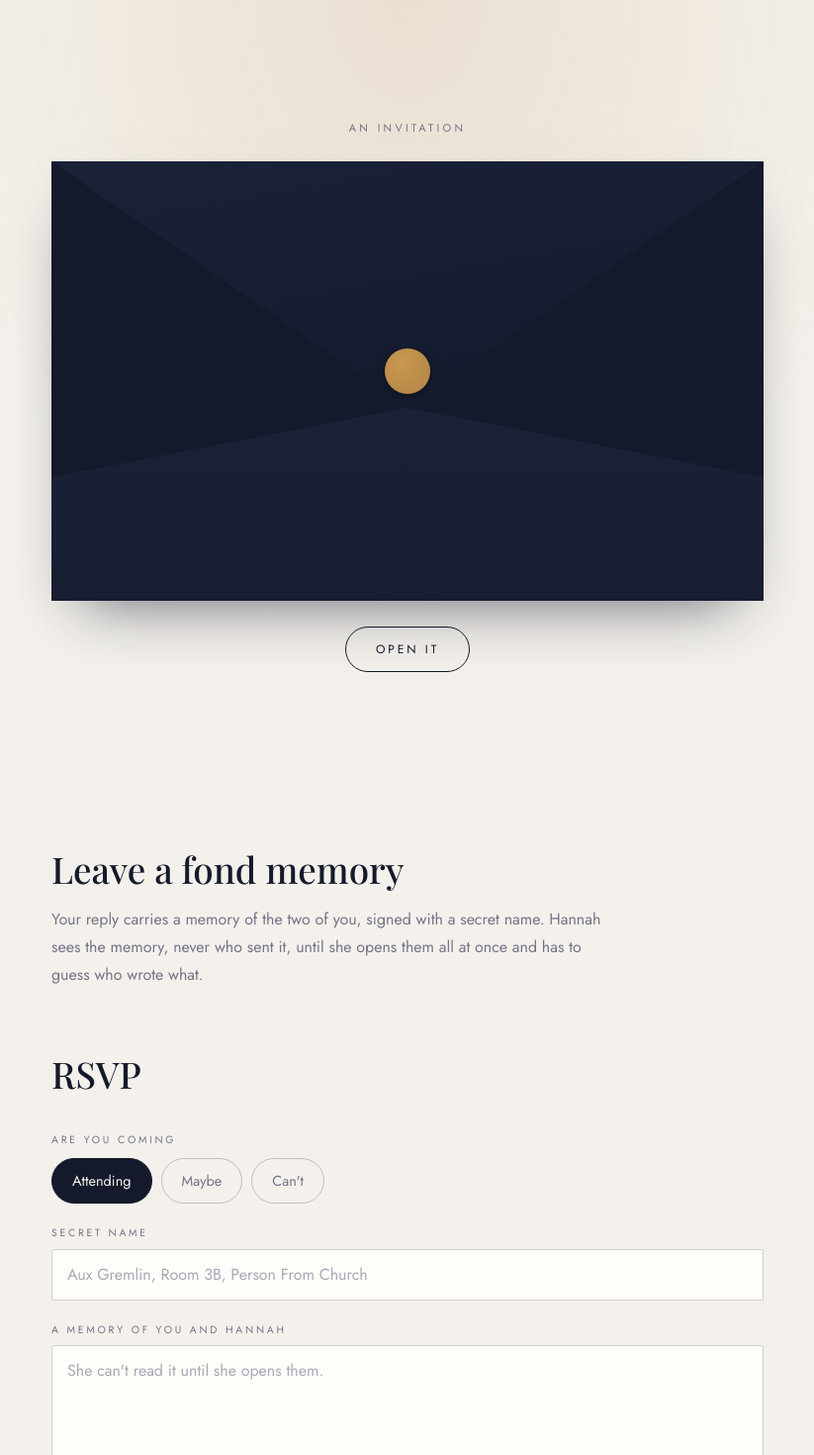
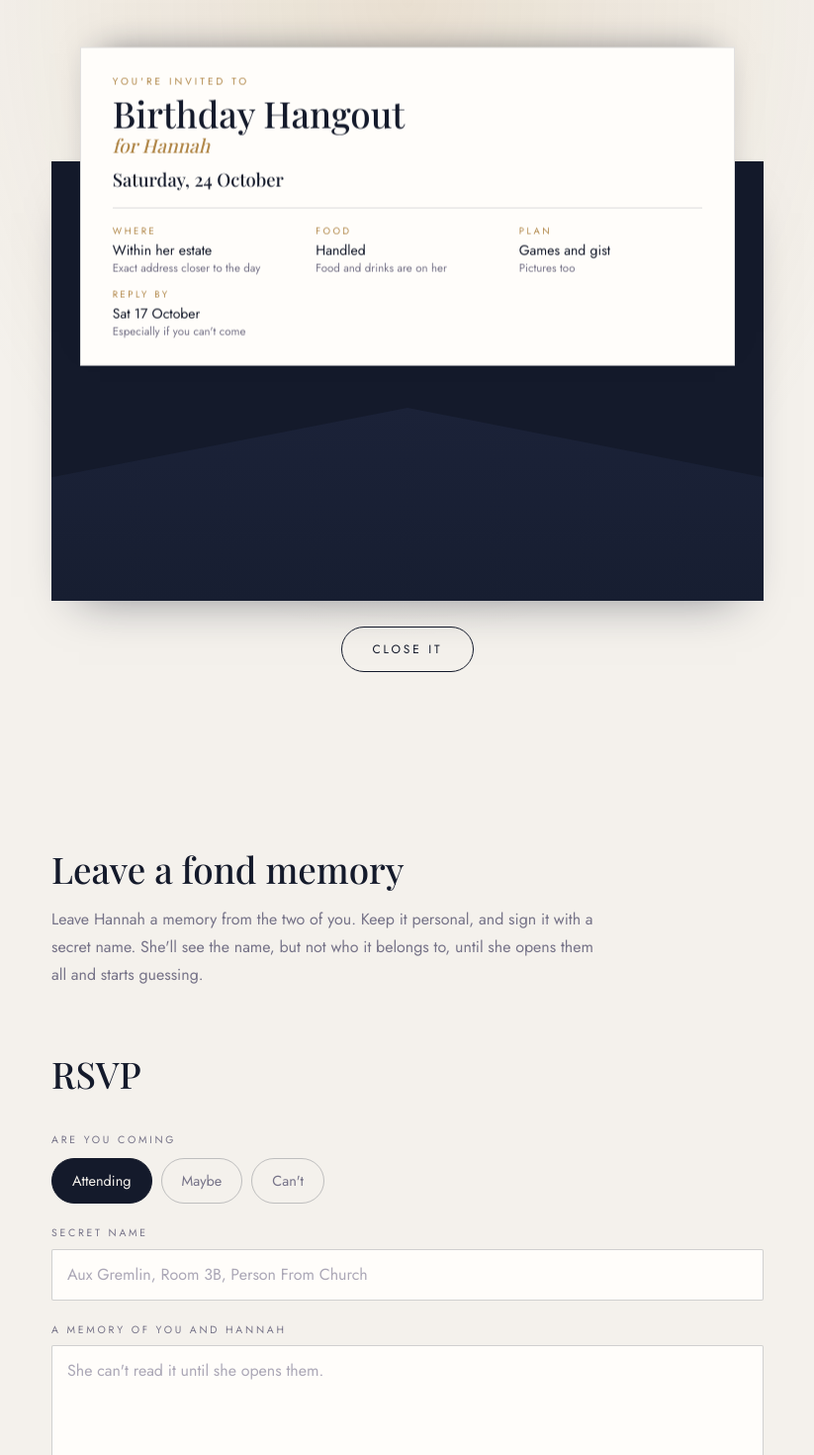
Before and after one commit to rehkmansa/games-night-rsvp, a Next.js app: page /sample/d in a window 1280 px wide. Shown: the top 1470 px of the page at 99% size, without its empty margins (228-1051 px from the left). Built offline with nearby package versions, Linux system fonts and the light colour scheme.

Commit message:
Drop full name, rewrite memory copy and auto-open the envelope

```diff
--- a/app/components/InviteBoard.tsx
+++ b/app/components/InviteBoard.tsx
@@ -98,8 +98,9 @@ export function InviteBoard() {
           Everyone leaves one memory
         </h2>
         <p className="mt-2.5 max-w-[58ch] text-[15.5px] leading-relaxed text-cream/85">
-          You leave a memory of the two of you, signed with a secret name. Hannah sees the memory,
-          never who sent it.
+          Leave Hannah a memory from the two of you. Keep it personal, and sign it with a secret
+          name. She&apos;ll see the name, but not who it belongs to, until she opens them all and
+          starts guessing.
         </p>
         <p className="mt-2 font-hand text-2xl text-sun">
           she opens them all at once and has to guess every single one
--- a/app/layout.tsx
+++ b/app/layout.tsx
@@ -26,7 +26,7 @@ const body = Work_Sans({
 const SITE_URL = process.env.VERCEL_PROJECT_PRODUCTION_URL
   ? `https://${process.env.VERCEL_PROJECT_PRODUCTION_URL}`
   : "http://localhost:3000";
-const TITLE = "Faleti Hannah's Birthday Hangout";
+const TITLE = "Birthday Hangout";
 const DESCRIPTION =
   "Saturday 24 October at Hannah's estate. Food, drinks and games are sorted, just reply by the 17th so she can plan, and leave her a memory under a secret name.";
 
@@ -34,12 +34,12 @@ export const metadata: Metadata = {
   metadataBase: new URL(SITE_URL),
   title: TITLE,
   description: DESCRIPTION,
-  applicationName: "Faleti Hannah's Birthday Hangout",
-  keywords: ["Faleti Hannah", "Hannah", "birthday", "hangout", "RSVP", "Lagos"],
+  applicationName: "Birthday Hangout",
+  keywords: ["birthday", "hangout", "RSVP", "Lagos"],
   openGraph: {
     type: "website",
     url: SITE_URL,
-    siteName: "Faleti Hannah's Birthday Hangout",
+    siteName: "Birthday Hangout",
     title: TITLE,
     description: DESCRIPTION,
     locale: "en_NG",
--- a/app/lib/og.tsx
+++ b/app/lib/og.tsx
@@ -3,7 +3,7 @@ import { join } from "node:path";
 import { ImageResponse } from "next/og";
 
 export const alt =
-  "Faleti Hannah's Birthday Hangout. Saturday 24 October, at her estate. Reply by 17 October.";
+  "Birthday Hangout. Saturday 24 October, at her estate. Reply by 17 October.";
 export const size = { width: 1200, height: 630 };
 export const contentType = "image/png";
 
--- a/app/sample/b/page.tsx
+++ b/app/sample/b/page.tsx
@@ -48,7 +48,7 @@ export default function PassSample() {
 
           <h1 className={`t-title ${display.className}`}>
             Birthday Hangout
-            <span>Faleti Hannah</span>
+            <span>for Hannah</span>
           </h1>
 
           <dl className="t-rows">
@@ -83,9 +83,9 @@ export default function PassSample() {
       <section className="t-secret">
         <h2 className={`t-h2 ${display.className}`}>Leave a fond memory</h2>
         <p>
-          Your reply carries a memory of the two of you, signed with a secret name. Hannah sees the
-          memory, never who sent it, until she opens them all at once and has to guess who wrote
-          what.
+          Leave Hannah a memory from the two of you. Keep it personal, and sign it with a secret
+          name. She&apos;ll see the name, but not who it belongs to, until she opens them all and
+          starts guessing.
         </p>
       </section>
 
--- a/app/sample/c/page.tsx
+++ b/app/sample/c/page.tsx
@@ -74,9 +74,9 @@ export default function CardSample() {
         <div className="a-game">
           <p className={`a-game-head ${display.className}`}>Leave a fond memory</p>
           <p>
-            Your reply carries a memory of the two of you, signed with a secret name. Hannah sees
-            the memory, never who sent it, until she opens them all at once and has to guess who
-            wrote what.
+            Leave Hannah a memory from the two of you. Keep it personal, and sign it with a secret
+            name. She&apos;ll see the name, but not who it belongs to, until she opens them all and
+            starts guessing.
           </p>
         </div>
 
--- a/app/sample/d/page.tsx
+++ b/app/sample/d/page.tsx
@@ -2,7 +2,7 @@
 
 /* THROWAWAY PREVIEW — direction D "Envelope". Delete once a direction is picked. */
 
-import { useState } from "react";
+import { useEffect, useState } from "react";
 import { Playfair_Display, Jost } from "next/font/google";
 
 const display = Playfair_Display({ subsets: ["latin"], weight: ["500", "700"] });
@@ -31,6 +31,18 @@ const DETAILS = [
 
 export default function EnvelopeSample() {
   const [open, setOpen] = useState(false);
+
+  // Opens itself shortly after load. Nobody should have to work out that the
+  // envelope is a button before they can read the invite; the toggle below is
+  // only there to replay it.
+  useEffect(() => {
+    if (window.matchMedia("(prefers-reduced-motion: reduce)").matches) {
+      setOpen(true);
+      return;
+    }
+    const t = setTimeout(() => setOpen(true), 650);
+    return () => clearTimeout(t);
+  }, []);
   const [status, setStatus] = useState("coming");
   const [reveal, setReveal] = useState(false);
 
@@ -49,7 +61,7 @@ export default function EnvelopeSample() {
               <p className="v-card-k">You&apos;re invited to</p>
               <h1 className={`v-card-title ${display.className}`}>
                 Birthday Hangout
-                <span>Faleti Hannah</span>
+                <span>for Hannah</span>
               </h1>
               <p className={`v-card-date ${display.className}`}>Saturday, 24 October</p>
               <dl className="v-card-rows">
@@ -72,16 +84,16 @@ export default function EnvelopeSample() {
         </div>
 
         <button type="button" className="v-open" onClick={() => setOpen((o) => !o)}>
-          {open ? "Close it" : "Open it"}
+          {open ? "Close it" : "Open it again"}
         </button>
       </section>
 
       <section className="v-secret">
         <h2 className={`v-h2 ${display.className}`}>Leave a fond memory</h2>
         <p>
-          Your reply carries a memory of the two of you, signed with a secret name. Hannah sees the
-          memory, never who sent it, until she opens them all at once and has to guess who wrote
-          what.
+          Leave Hannah a memory from the two of you. Keep it personal, and sign it with a secret
+          name. She&apos;ll see the name, but not who it belongs to, until she opens them all and
+          starts guessing.
         </p>
       </section>
 
--- a/app/studio-sample/page.tsx
+++ b/app/studio-sample/page.tsx
@@ -122,7 +122,7 @@ export default function KineticSample() {
         <p className="k-eyebrow">
           <span>Birthday hangout</span>
           <i />
-          <span>Faleti Hannah</span>
+          <span>24 October</span>
         </p>
 
         <h1 className={`k-title ${display.className}`} aria-label="Hannah">
@@ -169,9 +169,9 @@ export default function KineticSample() {
           <span>memory.</span>
         </h2>
         <p>
-          Your reply carries a memory of the two of you, signed with a secret name. Hannah sees the
-          memory, never who sent it, until she opens them all at once and has to guess who wrote
-          what.
+          Leave Hannah a memory from the two of you. Keep it personal, and sign it with a secret
+          name. She&apos;ll see the name, but not who it belongs to, until she opens them all and
+          starts guessing.
         </p>
       </section>
 
```
